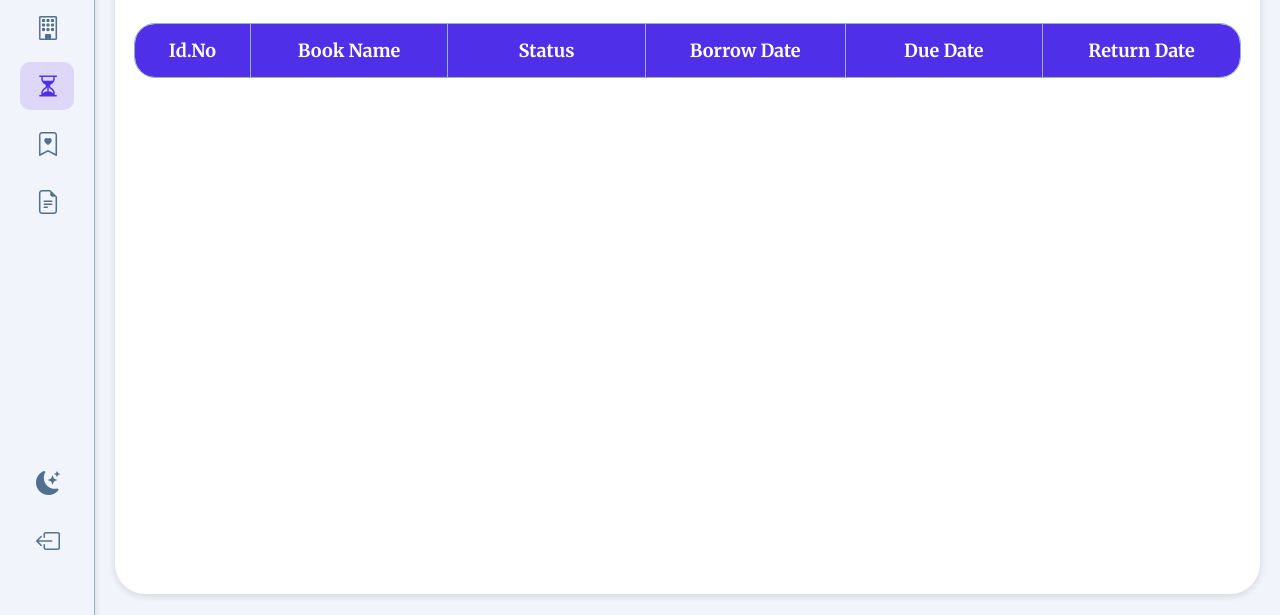
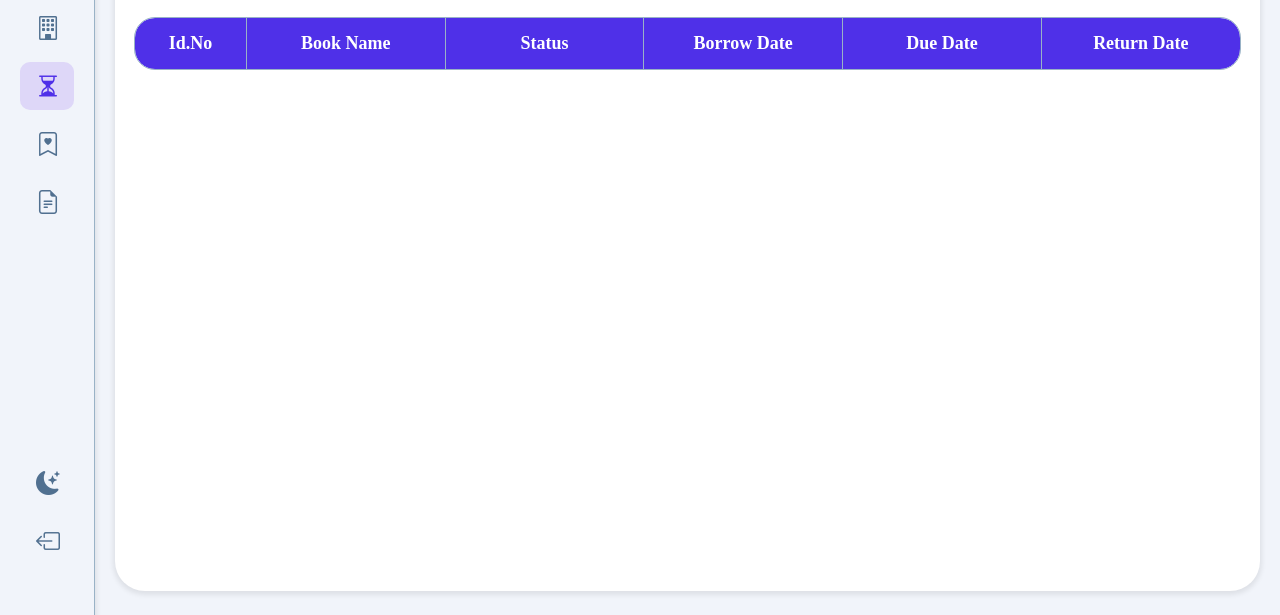
Before and after one commit to fssa-batch3/kishor.muruganandham__web_project_2, a plain HTML site: page pages/user/history.html in a window 1280 px wide. Shown: the part 185-800 px from the top of the page. Drawn offline with nearby package versions, Linux system fonts and the light colour scheme.

Commit message:
Add files via upload

```diff
--- a/assets/css/variables.css
+++ b/assets/css/variables.css
@@ -1,4 +1,4 @@
-@import url('https://fonts.googleapis.com/css2?family=Merriweather:ital,wght@0,300;0,400;0,700;0,900;1,300;1,400;1,700;1,900&display=swap');
+@import url('https://fonts.googleapis.com/css2?family=Roboto+Slab:wght@100;200;300;400;500;600;700;800;900&display=swap');
 
 .dark-mode:root {
 	accent-color: hsl(250, 80%, 55%);
--- a/pages/user/history.html
+++ b/pages/user/history.html
@@ -5,6 +5,7 @@
 		<meta http-equiv="X-UA-Compatible" content="IE=edge" />
 		<meta name="viewport" content="width=device-width, initial-scale=1.0" />
 		<title>History</title>
+		<link rel="icon" href="../../assets/images/book-half.svg" type="image/x-icon" />
 		<link rel="stylesheet" href="../../assets/css/main_page.css" />
 		<link
 			rel="stylesheet"
```
Also changed, not shown: index.html (+2 -1 lines), pages/user/book-request.html (+1 -0 lines), pages/user/favourites.html (+1 -0 lines), pages/user/forget_password.html (+1 -0 lines), pages/user/homepage.html (+2 -0 lines), pages/user/library.html (+1 -0 lines), assets/images/book-half.svg (added).
